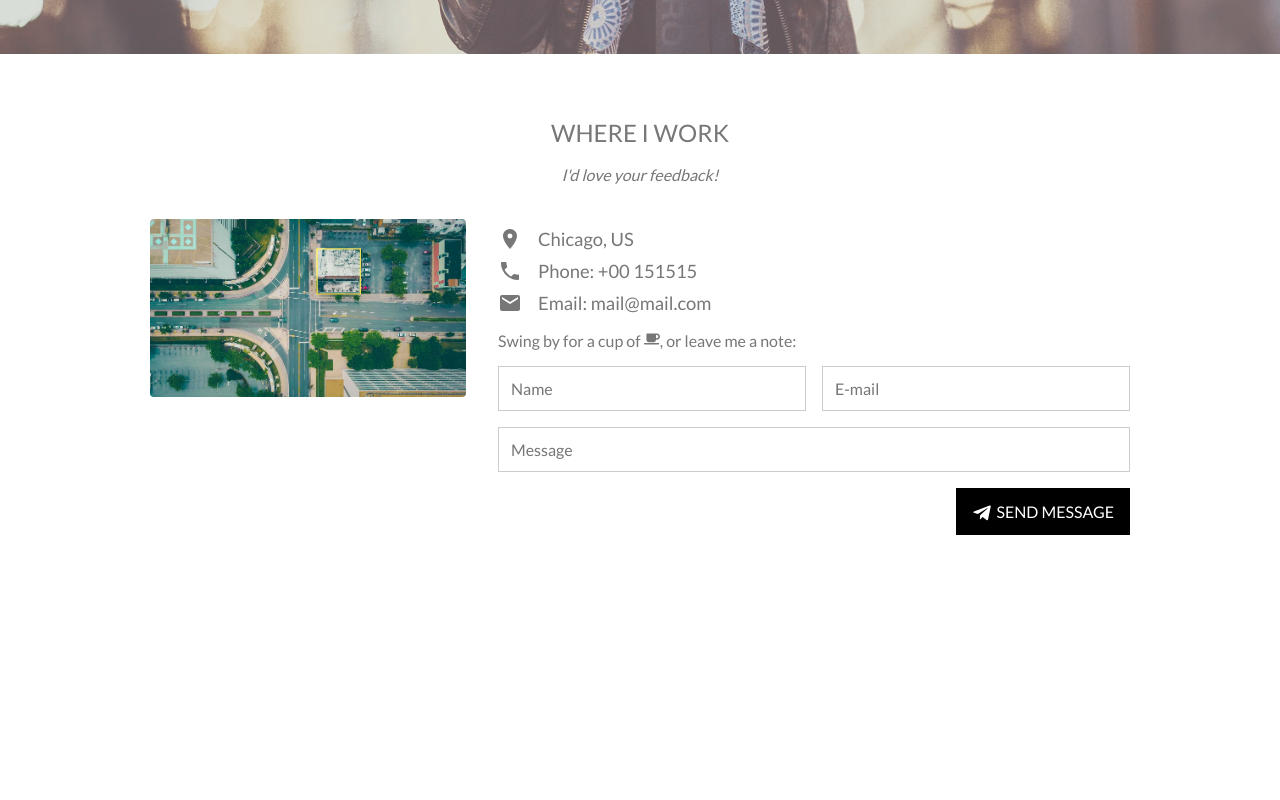
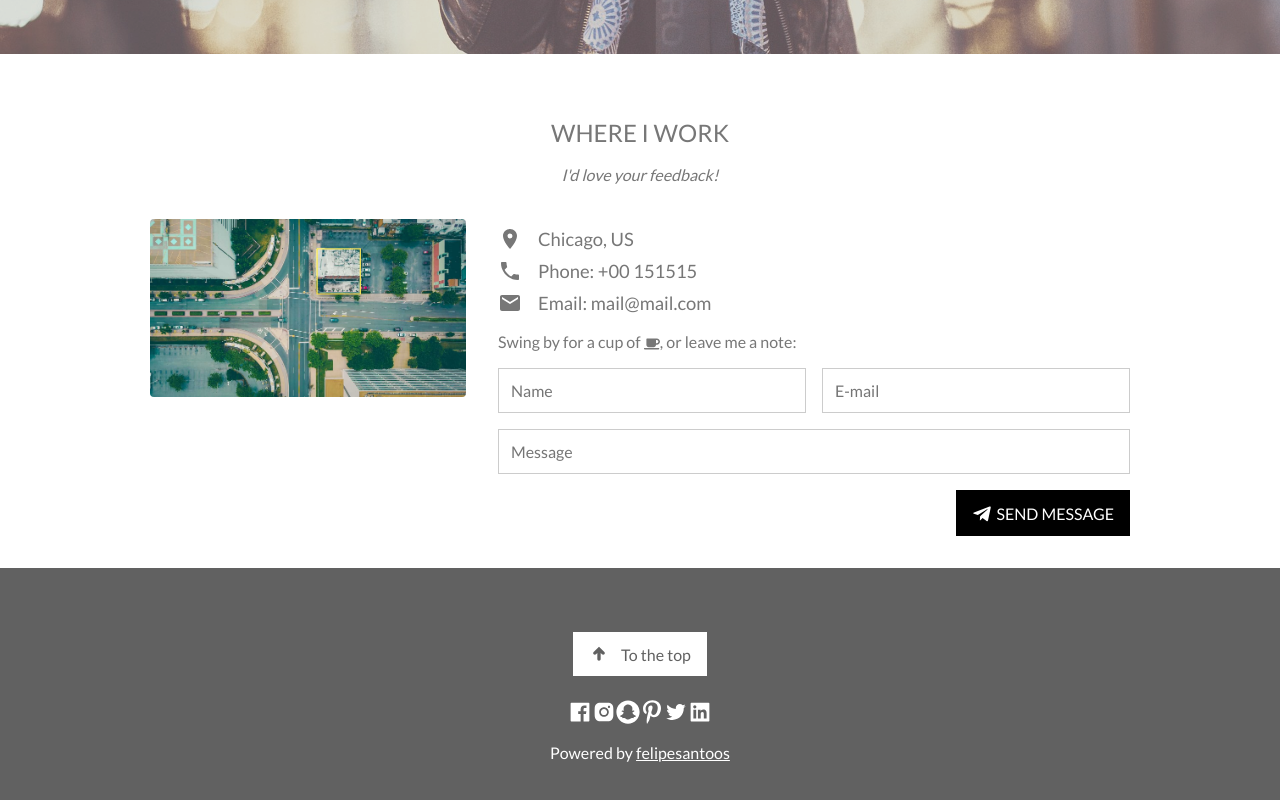
Before and after one commit to felipesantoos/portfolio, a React (Create React App) app: page / in a window 1280 px wide. Shown: the part 3906-4706 px from the top of the page. Before the commit the page ends 4473 px from the top, so only its background shows below. Built offline with nearby package versions, Linux system fonts and the light colour scheme; the HTML template or start-up script is replaced by a standard one.

Commit message:
Add footer and refactoring code

```diff
--- a/src/ui/components/About.tsx
+++ b/src/ui/components/About.tsx
@@ -1,4 +1,4 @@
-import { BsPersonFill, BsFillCameraFill, BsLaptop, BsCardImage, BsImage } from "react-icons/bs";
+import { BsPersonFill, BsFillCameraFill, BsLaptop, BsImage } from "react-icons/bs";
 import AvatarHat from "../../assets/images/avatar_hat.jpg";
 
 import styles from "../styles/components/About.module.scss";
@@ -8,7 +8,7 @@ import Title from "./Title";
 
 function About() {
     return (
-        <div className={styles.container}>
+        <div className={styles.container} id="about">
             <div className={styles.top}>
                 <Title>ABOUT ME</Title>
                 <Subtitle>I love photography</Subtitle>
--- a/src/ui/components/Banner.tsx
+++ b/src/ui/components/Banner.tsx
@@ -1,4 +1,3 @@
-import { version } from "process";
 import styles from "../styles/components/Banner.module.scss";
 
 interface BannerProps {
--- a/src/ui/components/Contact.tsx
+++ b/src/ui/components/Contact.tsx
@@ -8,7 +8,7 @@ import styles from "../styles/components/Contact.module.scss";
 
 function Contact() {
     return (
-        <div className={styles.container}>
+        <div className={styles.container} id="contact">
             <Title>WHERE I WORK</Title>
             <Subtitle>I'd love your feedback!</Subtitle>
             <div>
--- /dev/null
+++ b/src/ui/components/Footer.tsx
@@ -0,0 +1,27 @@
+import { TiArrowUpThick } from "react-icons/ti";
+import { AiFillFacebook, AiFillInstagram, AiOutlineTwitter, AiFillLinkedin } from "react-icons/ai";
+import { FaSnapchat, FaPinterestP } from "react-icons/fa";
+
+import styles from "../styles/components/Footer.module.scss";
+
+function Footer() {
+    return (
+        <div className={styles.container}>
+            <a href="#home">
+                <TiArrowUpThick />
+                <span>To the top</span>
+            </a>
+            <div>
+                <AiFillFacebook />
+                <AiFillInstagram />
+                <FaSnapchat />
+                <FaPinterestP />
+                <AiOutlineTwitter />
+                <AiFillLinkedin />
+            </div>
+            <p>Powered by <span>felipesantoos</span></p>
+        </div>
+    );
+}
+
+export default Footer;
--- a/src/ui/components/Header.tsx
+++ b/src/ui/components/Header.tsx
@@ -24,13 +24,14 @@ function Header() {
                 }
             }
         });
+        // eslint-disable-next-line
     }, []);
 
     return (
         <header ref={headerRef} className={styles.container}>
             <div>
                 <MenuItem
-                    href="#banner"
+                    href="#home"
                     Icon={ImHome}
                     text="Home"
                 />
--- a/src/ui/components/MenuItem.tsx
+++ b/src/ui/components/MenuItem.tsx
@@ -1,4 +1,4 @@
-import React, { ReactNode } from "react";
+import React from "react";
 import { IconType } from "react-icons/lib";
 import styles from "../styles/components/MenuItem.module.scss";
 
--- a/src/ui/components/Skill.tsx
+++ b/src/ui/components/Skill.tsx
@@ -15,6 +15,7 @@ function Skill({ Icon, name, percentage }: SkillProps) {
         if (progressBarRef.current) {
             progressBarRef.current.style.width = percentage + "%";
         }
+        // eslint-disable-next-line
     }, []);
 
     return (
--- a/src/ui/components/Work.tsx
+++ b/src/ui/components/Work.tsx
@@ -1,4 +1,4 @@
-import React, { createRef, LegacyRef, useEffect, useState } from "react";
+import React, { createRef } from "react";
 import { IoCloseSharp } from "react-icons/io5";
 import Title from "./Title";
 
@@ -37,7 +37,7 @@ function Work() {
     }
 
     return (
-        <div className={styles.container}>
+        <div className={styles.container} id="portfolio">
             <Title>MY WORK</Title>
             <Subtitle>
                 Here are some of my latest lorem work ipsum tipsum.<br />
@@ -55,7 +55,7 @@ function Work() {
 
                 <div ref={modalRef} onClick={closeModal} className={styles.modal}>
                     <IoCloseSharp />
-                    <img ref={modalImgRef} className={styles.content} />
+                    <img ref={modalImgRef} className={styles.content} alt="" />
                 </div>
             </div>
             <button>LOAD MORE</button>
--- a/src/ui/pages/HomePage.tsx
+++ b/src/ui/pages/HomePage.tsx
@@ -10,10 +10,11 @@ import Photographer from "../../assets/images/photographer.jpg";
 
 import styles from "../styles/pages/HomePage.module.scss";
 import Contact from "../components/Contact";
+import Footer from "../components/Footer";
 
 function HomePage () {
     return (
-        <div className={styles.container}>
+        <div className={styles.container} id="home">
             <Header />
             <Banner
                 imgSrc={Woman}
@@ -37,6 +38,7 @@ function HomePage () {
                 text="CONTACT"
             />
             <Contact />
+            <Footer />
         </div>
     );
 }
--- a/src/ui/styles/components/Contact.module.scss
+++ b/src/ui/styles/components/Contact.module.scss
@@ -48,7 +48,12 @@
             > span {
                 margin-top: 1rem;
 
-                display: block;
+                display: flex;
+                align-items: center;
+
+                svg {
+                    margin: 0.3rem 0 0 0.2rem;
+                }
             }
 
             form {
--- /dev/null
+++ b/src/ui/styles/components/Footer.module.scss
@@ -0,0 +1,85 @@
+.container {
+    padding: 4rem 0;
+
+    display: flex;
+    flex-direction: column;
+    justify-content: center;
+    align-items: center;
+
+    background-color: #616161;
+
+    &:hover {
+        background-color: black;
+
+        button {
+            color: black;
+        }
+    }
+
+    a {
+        width: max-content;
+        padding: 0.75rem 1rem;
+
+        display: flex;
+        align-items: center;
+
+        color: #616161;
+        background-color: white;
+        text-decoration: none;
+        border: none;
+
+        cursor: pointer;
+        transition: none;
+
+        &:hover {
+            color: black;
+            background-color: #cccccc;
+
+            transition: none;
+        }
+
+        svg {
+            margin-right: 0.75rem;
+
+            font-size: 1.25rem;
+
+            transition: none;
+
+            &:hover {
+                transition: none;
+            }
+        }
+
+        span {
+            font-size: 1rem;
+        }
+    }
+
+    div {
+        margin: 1.5rem 0 1rem;
+
+        svg {
+            font-size: 1.5rem;
+            fill: white;
+
+            cursor: pointer;
+
+            transition: none;
+            &:hover {
+                fill: lightgrey;
+
+                transition: none;
+            }
+        }
+    }
+
+    p {
+        color: white;
+
+        span {
+            text-decoration: underline;
+
+            cursor: pointer;
+        }
+    }
+}
```
